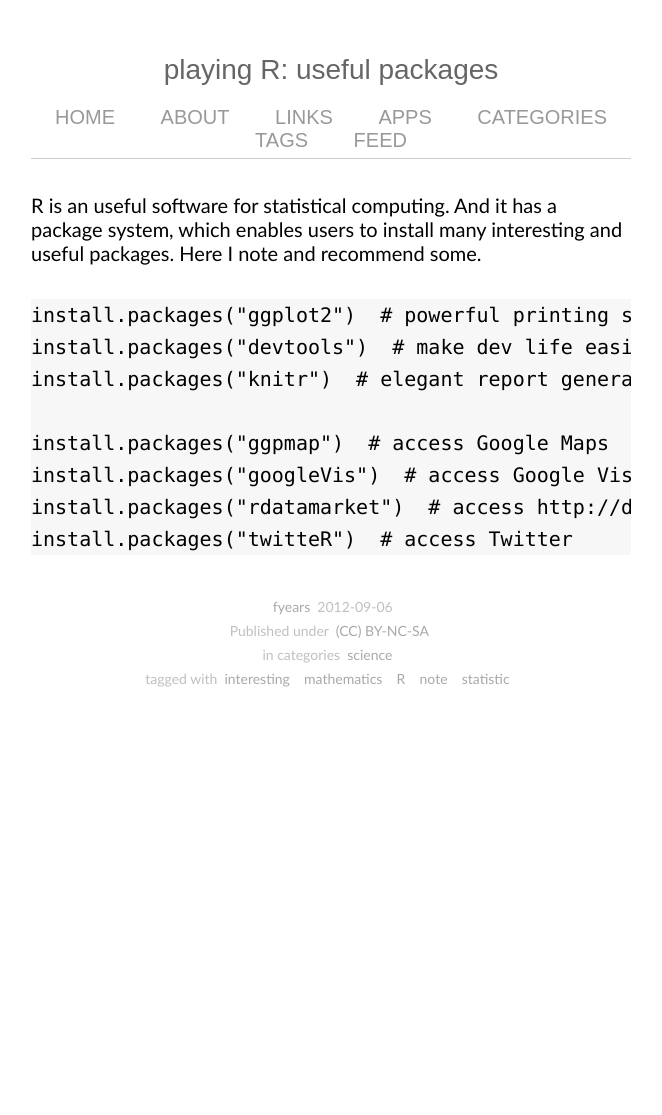
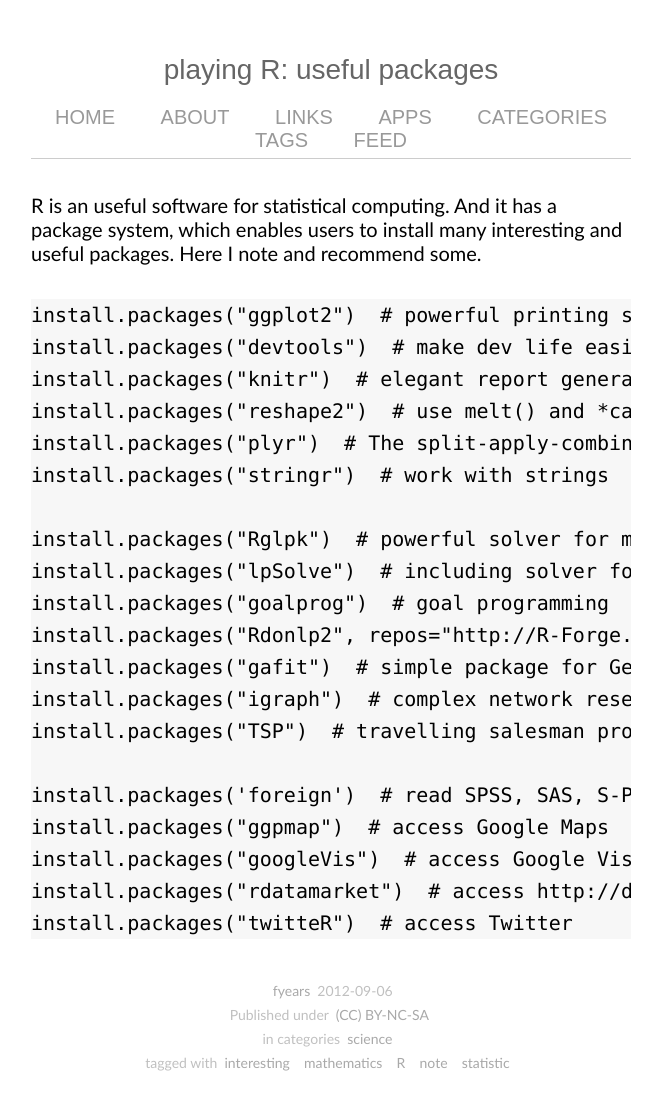
Before and after one commit to fyears/fyears.github.io, a Jekyll site: the page built from _posts/2012-09-06-playing-r-useful-packages.md, in a window 1280 px wide. Shown: the whole page, without its empty margins (309-971 px from the left). Built offline with Jekyll 4.4.1, drawn with Linux system fonts in a browser that asks for light colours; nearby versions of some CDN libraries; comment, search, counter and statistics services are not loaded; before the commit the page ends 900 px from its top, so only the background shows below that.

Commit message:
add data resource

```diff
--- a/_posts/2012-09-06-playing-r-useful-packages.md
+++ b/_posts/2012-09-06-playing-r-useful-packages.md
@@ -12,7 +12,19 @@
 install.packages("ggplot2")  # powerful printing system
 install.packages("devtools")  # make dev life easier
 install.packages("knitr")  # elegant report generator
+install.packages("reshape2")  # use melt() and *cast() to reshape the data
+install.packages("plyr")  # The split-apply-combine strategy for R
+install.packages("stringr")  # work with strings
 
+install.packages("Rglpk")  # powerful solver for mixed integer linear programming
+install.packages("lpSolve")  # including solver for transportation problem and assignment problem
+install.packages("goalprog")  # goal programming
+install.packages("Rdonlp2", repos="http://R-Forge.R-project.org")  # powerful solver for smooth nonlinear minimization problem
+install.packages("gafit")  # simple package for Genetic Programming
+install.packages("igraph")  # complex network research
+install.packages("TSP")  # travelling salesman problem
+
+install.packages('foreign')  # read SPSS, SAS, S-PLUS, Stata files
 install.packages("ggpmap")  # access Google Maps
 install.packages("googleVis")  # access Google Visualisation API
 install.packages("rdatamarket")  # access http://datamarket.com/
```
Also changed, not shown: _posts/2012-09-06-playing-r-importing-data.md (+1 -0 lines).
